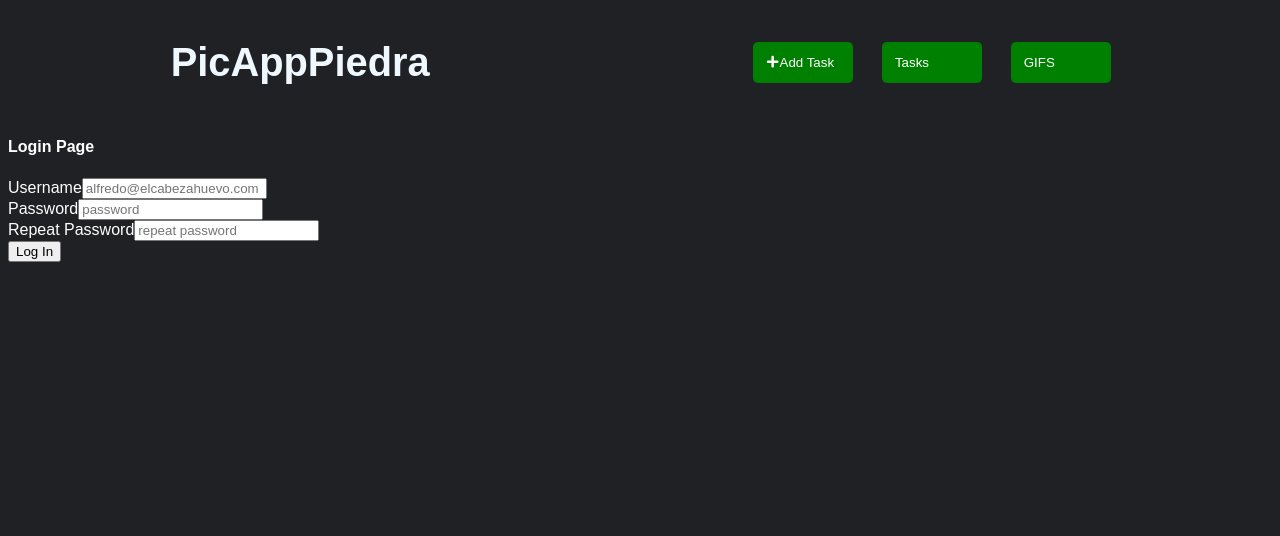
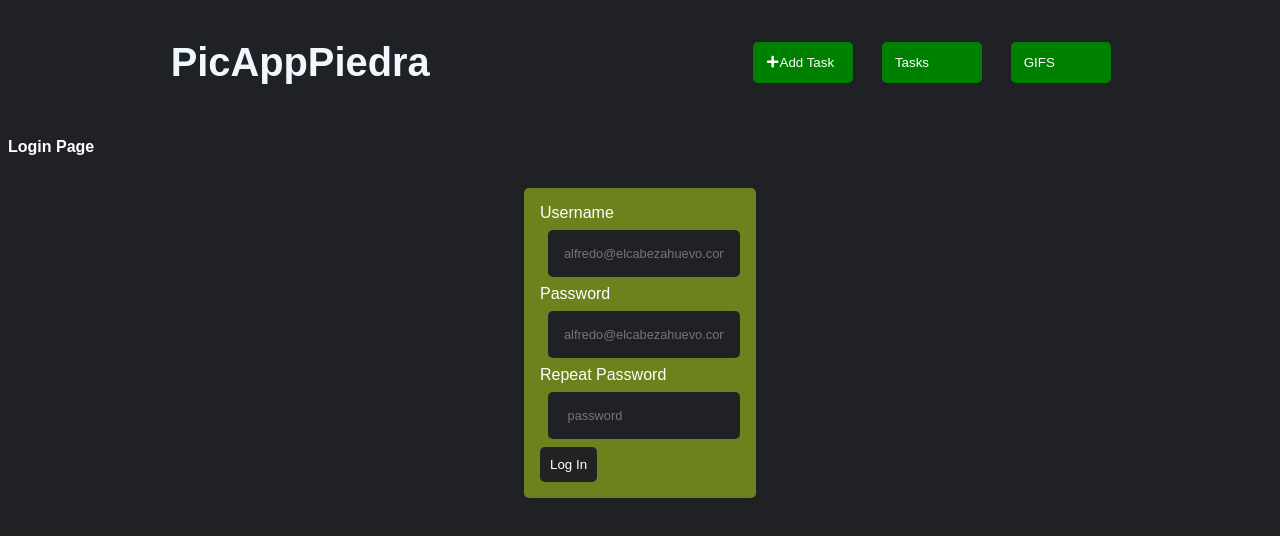
Before and after one commit to E-Hidalgo/context-usereducer-tasks, a React (Create React App) app: page /login in a window 1280 px wide. Shown: the top 536 px of the page. Built offline with nearby package versions, Linux system fonts and the light colour scheme.

Commit message:
Formik validation in process

```diff
--- a/src/App.css
+++ b/src/App.css
@@ -155,12 +155,12 @@
 }
 
 .formButton {
-  max-width: 100px;
   border: none;
   color: #fff;
   background-color: #222;
   padding: 10px;
   border-radius: 5px;
+  cursor: pointer;
 }
 
 /* ------- UTILS ------ */
--- a/src/components/Login.js
+++ b/src/components/Login.js
@@ -1,21 +1,41 @@
 import React from 'react'
-import { Formik, Form, Field } from "formik"
+import { Formik } from "formik"
+import "../App.css"
 
 function Login() {
   return (
     <div>
       <h4>Login Page</h4>
-      <Formik>
-        {() => (
-          <Form>
+      <Formik
+        initialValues={{
+          name: "",
+          email: ""
+        }}
+        validate={(values) => {
+          if (!values.nombre) {
+            console.log("Escribe algún texto")
+          }
+        }}
+        onSubmit={(values) => {
+          console.log(values)
+          console.log("formulario enviado")
+        }}
+      >
+        {({ values, handleSubmit, handleChange, handleBlur }) => (
+          <form className="formContainer" onSubmit={handleSubmit}>
             <div>
-              <label htmlFor="email">
+              <label htmlFor="userName">
                 Username
-                <Field
-                  type="email"
-                  name="email"
-                  id="email"
+                <input
+                  type="text"
+                  name="userName"
+                  id="userName"
                   placeholder="alfredo@elcabezahuevo.com"
+                  className="input"
+                  value={values.name}
+                  onChange={handleChange}
+                  onBlur={handleBlur}
+
                 />
               </label>
             </div>
@@ -23,32 +43,39 @@ function Login() {
             <div>
               <label htmlFor="password">
                 Password
-                <Field
-                  type="password"
-                  name="password"
-                  id="password"
-                  placeholder="password"
+                <input
+                  type="email"
+                  name="email"
+                  id="email"
+                  placeholder="alfredo@elcabezahuevo.com"
+                  className="input"
+                  value={values.email}
+                  onChange={handleChange}
+                  onBlur={handleBlur}
+
                 />
               </label>
 
             </div>
             <div>
-              <label labelFor="validatePassword">
+              <label htmlFor="Password">
                 Repeat Password
-                <Field
+                <input
                   type="password"
-                  name="validatePassword"
-                  id="validatePassword"
-                  placeholder="repeat password"
+                  name="password"
+                  id="password"
+                  placeholder=" password"
+                  className="input"
+
                 />
               </label>
             </div>
-            <button type="submit">Log In</button>
+            <button className="formButton" type="submit">Log In</button>
 
-          </Form>
+          </form>
         )}
       </Formik>
-    </div>
+    </div >
   )
 }
 
```
